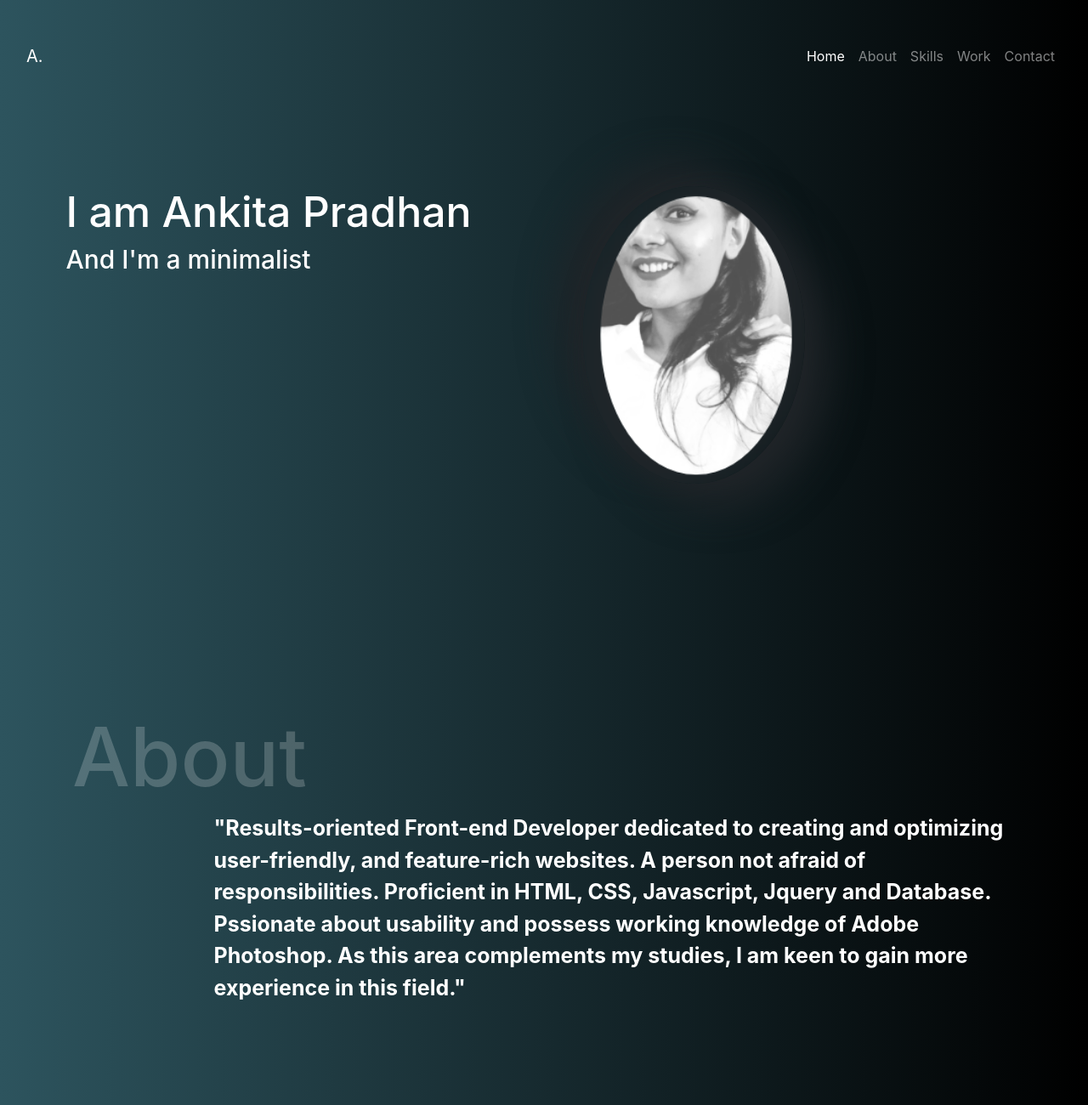
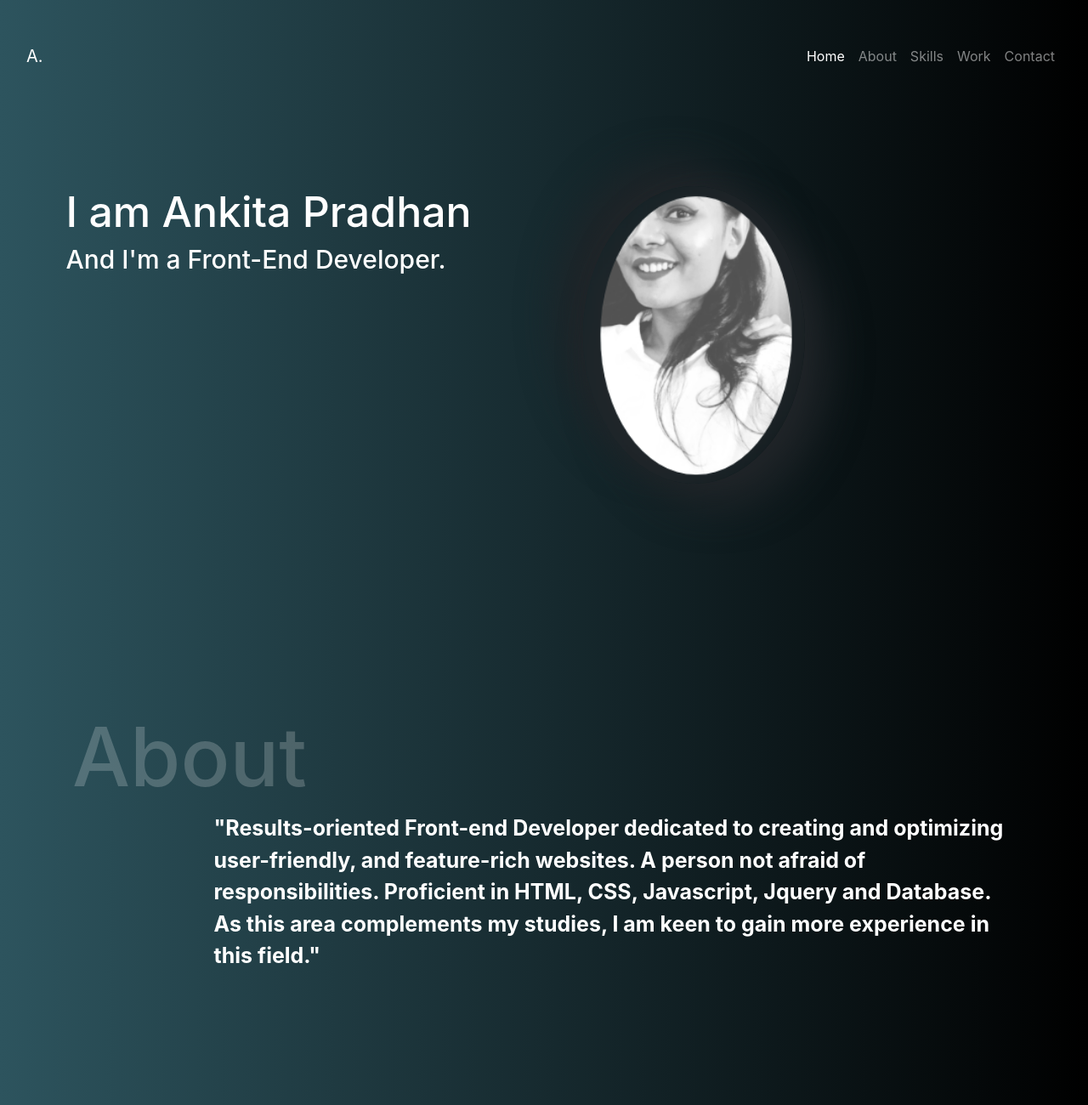
Before and after one commit to pradhanankita1220/oh_my, a plain HTML site: page practice/index.html in a window 1280 px wide. Shown: the top 1300 px of the page at 85% size. Drawn offline with nearby package versions, Linux system fonts and the light colour scheme.

Commit message:
Update index.html

```diff
--- a/practice/index.html
+++ b/practice/index.html
@@ -45,7 +45,7 @@
 
   <div class="col-lg-6">
     <h1 style="font-size:50px">I am Ankita Pradhan</h1>
-    <h3 style="font-size:30px">And I'm a minimalist</h3>
+    <h3 style="font-size:30px">And I'm a Front-End Developer.</h3>
 
   </div>
 
@@ -69,7 +69,7 @@
       <div class="jam">
       <p>"Results-oriented Front-end Developer dedicated to creating and optimizing user-friendly, and feature-rich websites.
           A person not afraid of responsibilities.
-          Proficient in HTML, CSS, Javascript, Jquery and Database. Pssionate about usability and possess working knowledge of Adobe Photoshop.
+          Proficient in HTML, CSS, Javascript, Jquery and Database.
           As this area complements my studies, I am keen to gain more experience in this field."</p>
     </div>
   </div>
```
